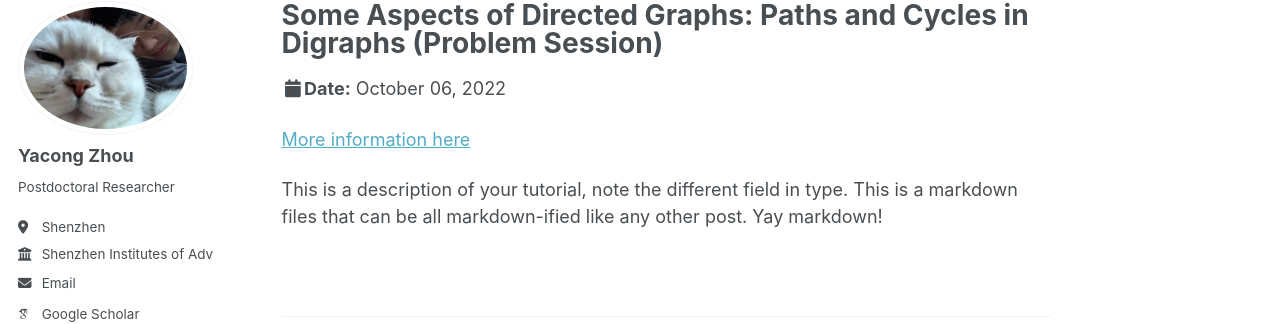
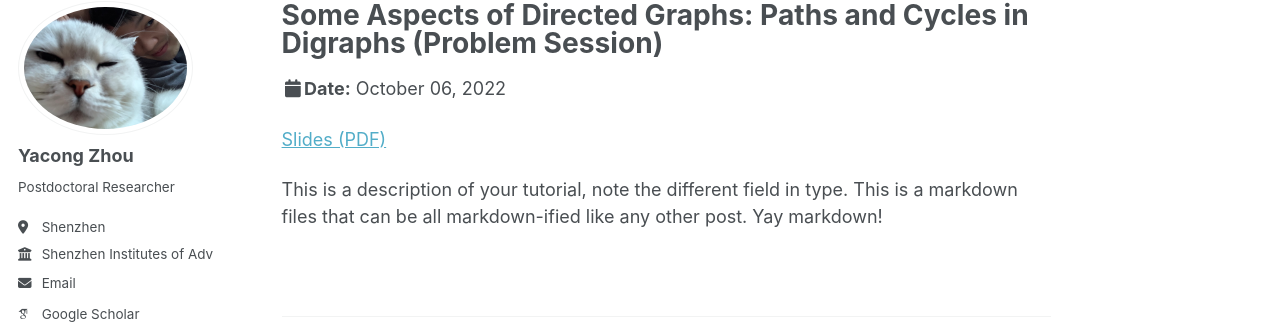
Before and after one commit to YACONGZHOU/yacongzhou.github.io, a Jekyll site: the page built from _talks/2022-10-06-tutorial-1.md, in a window 1280 px wide. Shown: the part 100-424 px from the top of the page. Built offline with Jekyll 4.4.1, drawn with Linux system fonts in a browser that asks for light colours; some web fonts are replaced; a script bundle is joined from its source files by our own code; library files that are not in the unit come from our copies.

Commit message:
Update 2022-10-06-tutorial-1.md

```diff
--- a/_talks/2022-10-06-tutorial-1.md
+++ b/_talks/2022-10-06-tutorial-1.md
@@ -8,6 +8,6 @@ date: 2022-10-06
 location: "University of Johannesburg, South Africa"
 ---
 
-[More information here](http://exampleurl.com)
+[Slides (PDF)](/files/dig (problem session).pdf)
 
 This is a description of your tutorial, note the different field in type. This is a markdown files that can be all markdown-ified like any other post. Yay markdown!
```
